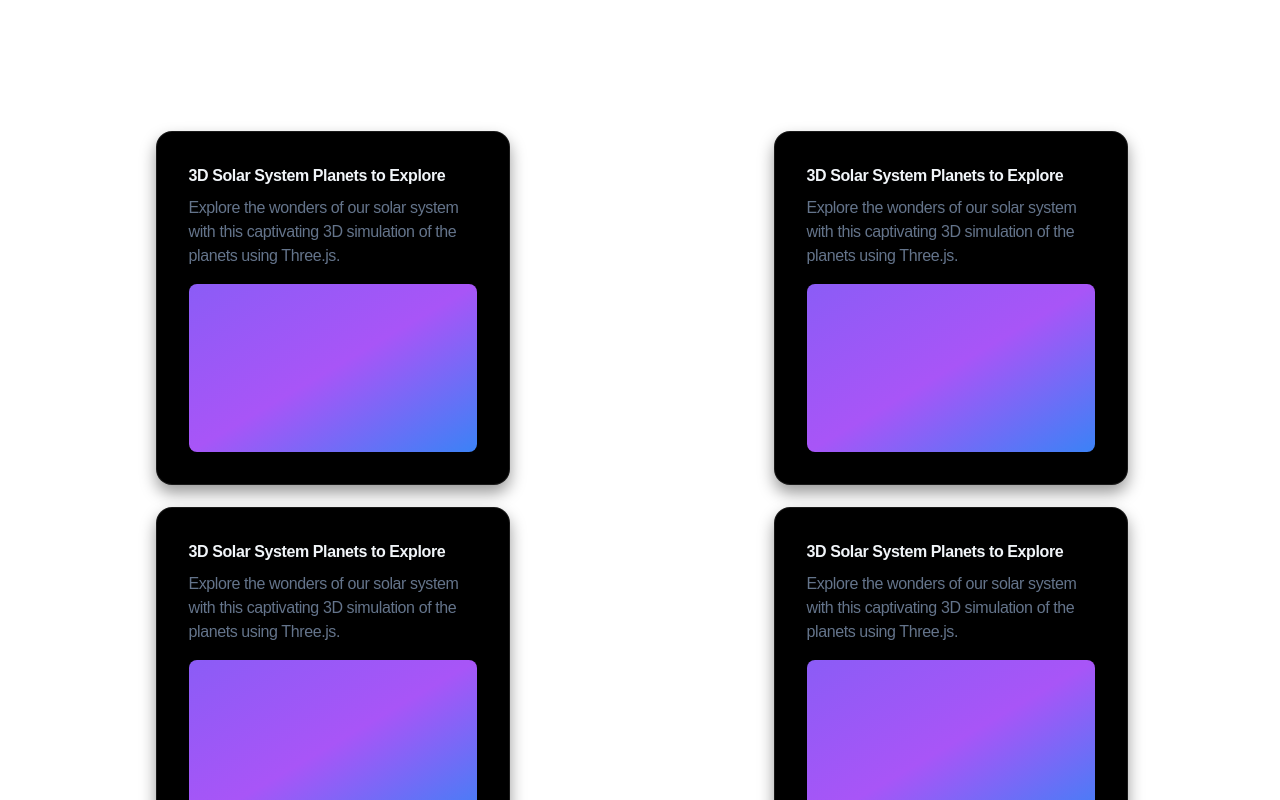
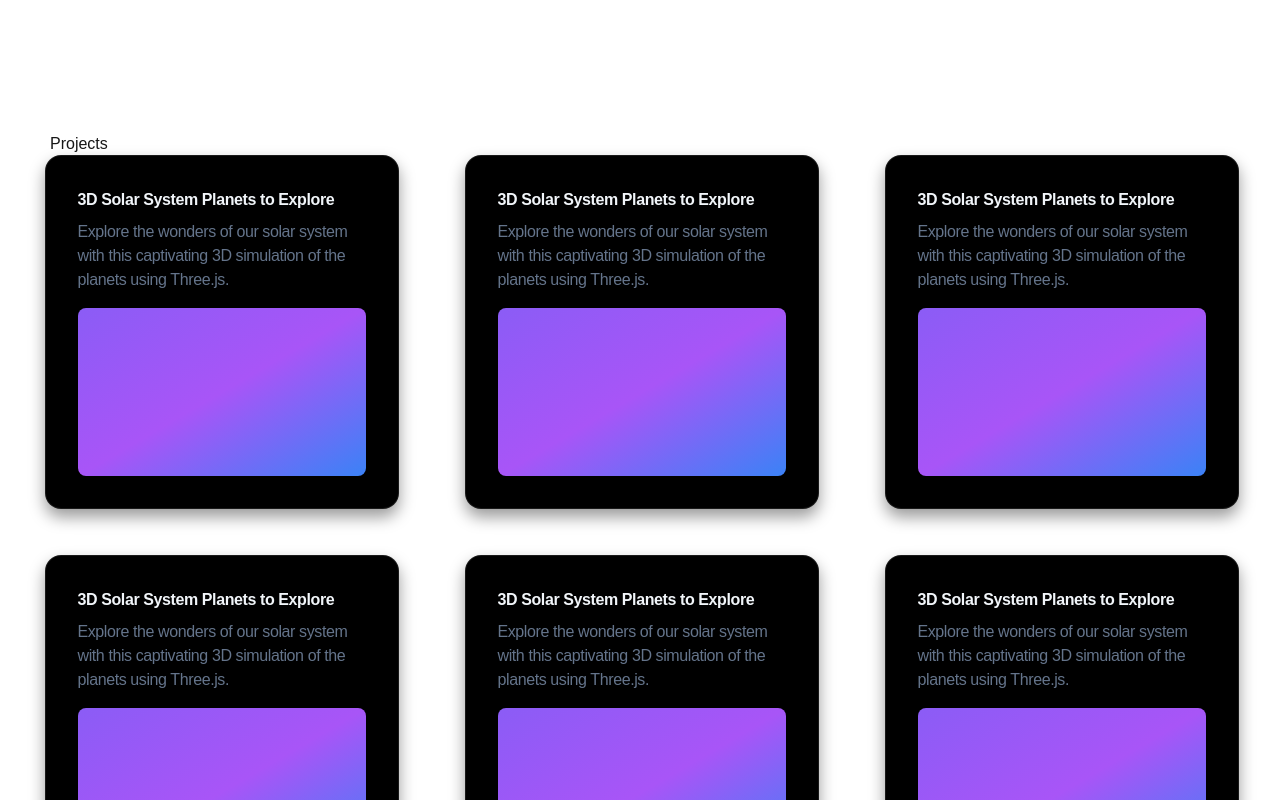
Before and after one commit to marisiromanillos/portfolio, a Next.js app: page / in a window 1280 px wide. Shown: the part 1540-2340 px from the top of the page. Built offline with nearby package versions, Linux system fonts and the light colour scheme.

Commit message:
Made PinContainer responsive

```diff
--- a/components/Projects.tsx
+++ b/components/Projects.tsx
@@ -53,11 +53,15 @@ const Projects = () => {
     },
   ];
   return (
-    <section className="md:py-16 py-12">
-      <div className="grid grid-cols-2 xl:gap-14 gap-8 wrapper">
+    <section className="md:py-16  py-12">
+      <div className="wrapper">
+        <div>
+          <h1>Projects</h1>
+        </div>
+        <div className="grid md:grid-cols-2 lg:grid-cols-3 items-center justify-center  sm:gap-20 gap-20 ">
           {projectContent.map((item) => (
             <PinContainer key={item.id} title={item.title} href={item.link}>
-            <div className="flex basis-full flex-col p-4 tracking-tight text-slate-100/50 sm:basis-1/2 w-[20rem] h-[20rem] ">
+              <div className="flex basis-full flex-col p-4 tracking-tight text-slate-100/50 w-[21rem] sm:w-[30rem] md:w-[25rem]  lg:w-[20rem] h-[20rem]">
                 <h3 className="max-w-xs !pb-2 !m-0 font-bold text-base text-slate-100">
                   {item.title}
                 </h3>
@@ -69,6 +73,7 @@ const Projects = () => {
             </PinContainer>
           ))}
         </div>
+      </div>
     </section>
   );
 };
```
Lines whose indentation alone changed are shown as unchanged.
